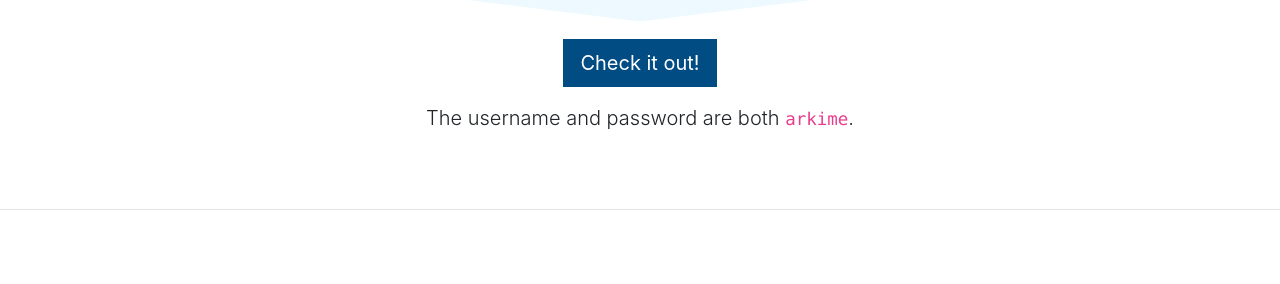
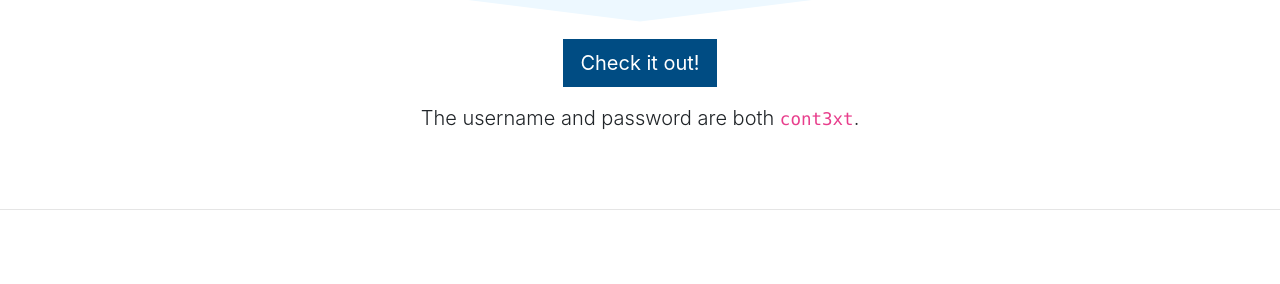
Before and after one commit to arkime/arkimeweb, a Jekyll site: the page built from index.html, in a window 1280 px wide and 900 px high, scrolled down 5498 px. Shown: the part 151-435 px from the top of the window. Built offline with Jekyll 4.4.1, drawn with Linux system fonts in a browser that asks for light colours.

Commit message:
update demo link until we redo

```diff
--- a/index.html
+++ b/index.html
@@ -243,7 +243,7 @@
       </h1>
       <p class="text-center">
         <a class="btn btn-primary btn-lg"
-          href="https://demo.arkime.com/?date=-1">
+          href="https://demo.arkime.com/sessions?date=-1">
           Check it out!
         </a>
       </p>
@@ -632,7 +632,7 @@
           </a>
         </p>
         <p class="lead text-center mb-0">
-          The username and password are both <code>arkime</code>.
+          The username and password are both <code>cont3xt</code>.
         </p>
       </div> <!-- /demo -->
     </div> <!-- /screenshots -->
```
